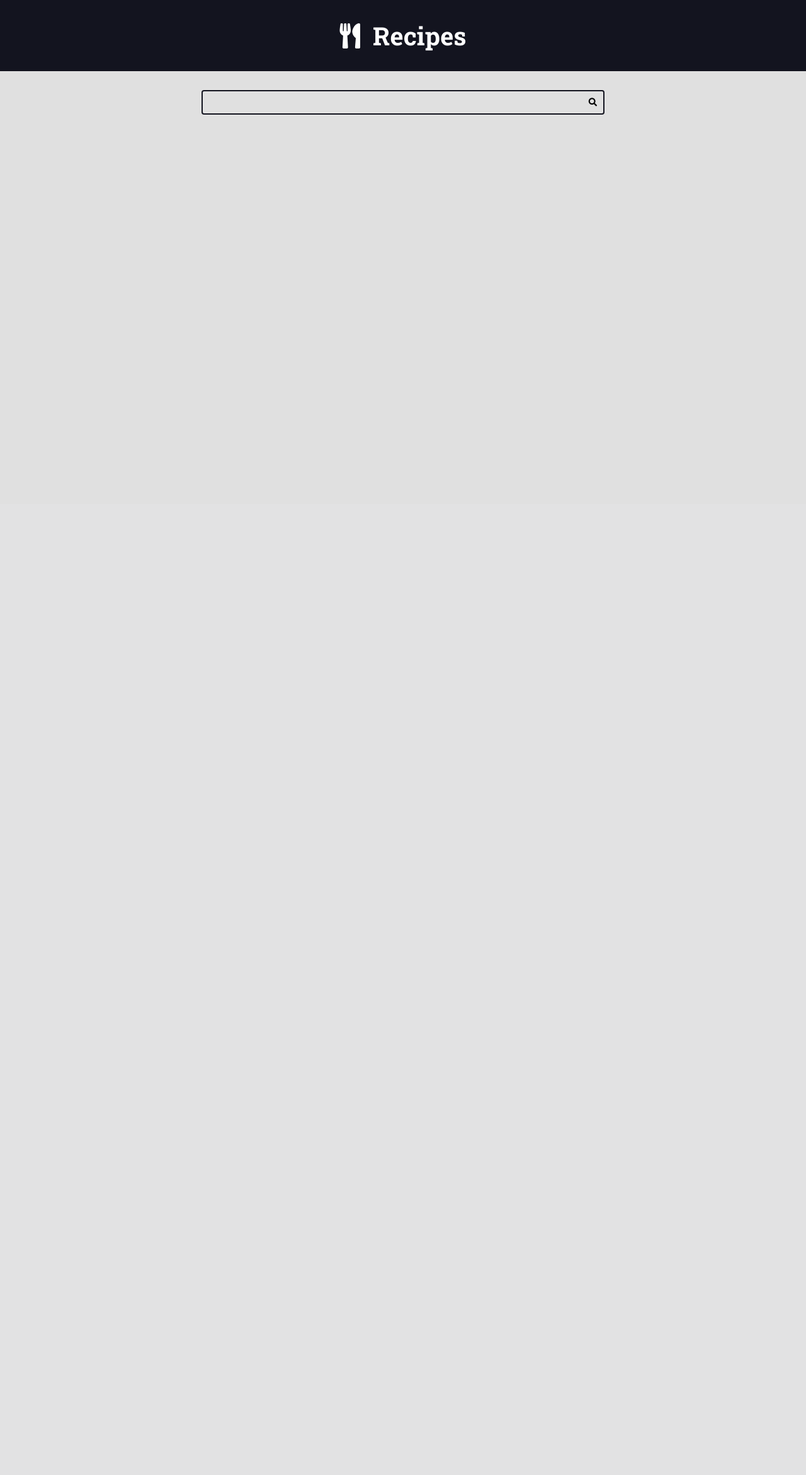
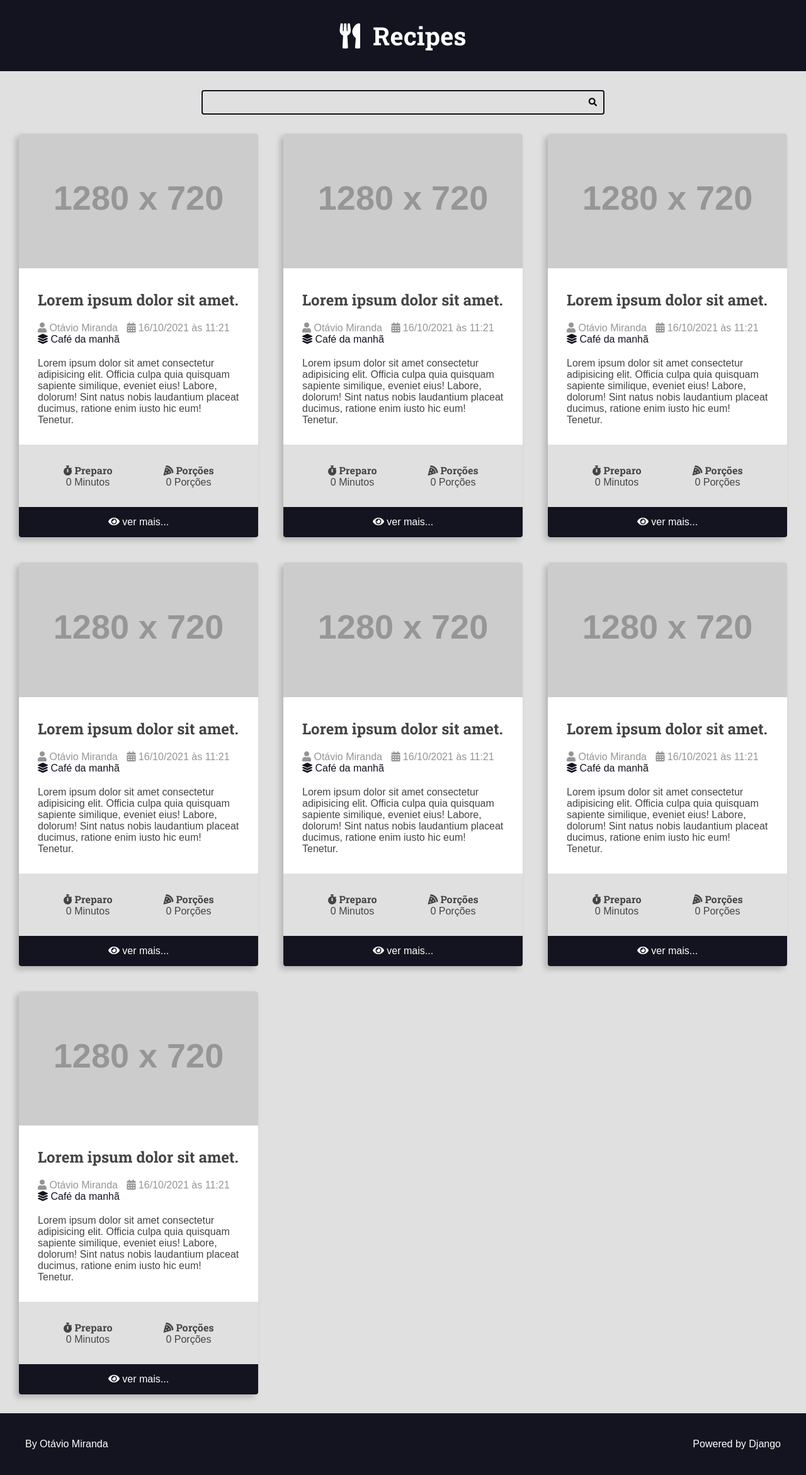
Before and after one commit to ZacariasLima/curso-django-projeto1, a Django app: page / in a window 1280 px wide. Shown: the whole page at 63% size. Before the commit the page ends 182 px from the top, so only its background shows below. Run offline with Django 5.2, Linux system fonts and the light colour scheme; grey boxes labelled with a size stand in for pictures from a placeholder-image service; some libraries are stand-ins or nearby versions.

Commit message:
Class 35 - Main grid, itens and main footer.

```diff
--- a/recipes/templates/recipes/pages/home.html
+++ b/recipes/templates/recipes/pages/home.html
@@ -1,18 +1,26 @@
 <!-- Arquivo Base da Home Page -->
-{% include "Recipes/partials/head.html" %}
+
+{% include "Recipes/partials/head.html" %}  <!-- Inclusão da HEAD do html -->
 
 <body>
-    {% include "Recipes/partials/header.html" %}
+    {% include "Recipes/partials/header.html" %} <!-- Inclusão do Cabeçalho -->
 
-    <!-- Formulário de Pesquisa -->
-    <div class="search-container">
-        <div class="container">
-            <form action="" class="search-form">
-                <input type="search" class= "search-input" name="search">
-                <button type="submit" class= "search-button"><i class="fas fa-search"></i></button>
-            </form>
+    {% include "Recipes/partials/search.html" %} <!-- Inclusão da barra de busca -->
+
+    <main class="main-content-container">
+        <div class="main-content main-content-list container">
+            {% include "Recipes/partials/recipe_item.html" %} <!-- Inclusão do item da lista -->
+            {% include "Recipes/partials/recipe_item.html" %} <!-- Inclusão do item da lista -->
+            {% include "Recipes/partials/recipe_item.html" %} <!-- Inclusão do item da lista -->
+            {% include "Recipes/partials/recipe_item.html" %} <!-- Inclusão do item da lista -->
+            {% include "Recipes/partials/recipe_item.html" %} <!-- Inclusão do item da lista -->
+            {% include "Recipes/partials/recipe_item.html" %} <!-- Inclusão do item da lista -->
+            {% include "Recipes/partials/recipe_item.html" %} <!-- Inclusão do item da lista -->
+
         </div>
-    </div>
+    </main>
+
+    {% include "Recipes/partials/footer.html" %}
 </body>
 
 </html>
--- /dev/null
+++ b/recipes/templates/recipes/partials/footer.html
@@ -0,0 +1,9 @@
+<footer class="main-footer">
+    <div class="developer">
+      <a href="https://www.otaviomiranda.com.br/" target="_blank" rel="noreferrer noopener">By Otávio Miranda</a>
+    </div>
+
+    <div class="powered">
+      <a href="https://www.djangoproject.com/" target="_blank" rel="noreferrer noopener">Powered by Django</a>
+    </div>
+  </footer>
--- a/recipes/templates/recipes/partials/head.html
+++ b/recipes/templates/recipes/partials/head.html
@@ -86,6 +86,7 @@
             font-size: 1.6rem;
             font-family: var(--font-primary);
             background: var(--color-gray-1);
+            color: var(--color-dark-text);
         }
 
         h1,
@@ -169,5 +170,123 @@
         .search-form:focus-within .search-button {
             color: var(--color-primary);
         }
+
+        /* Config do Grid da página */
+        .main-content {
+            padding-top: 0;
+        }
+
+        .main-content-list {
+            display: grid;
+            grid-template-columns: repeat(auto-fit, minmax(34rem, 1fr));
+            /*Mudar pra 340 pix se der erro no tamanho*/
+            gap: var(--spacing-gutter-large);
+        }
+
+        /* Card do recipe */
+        .recipe {
+            background: var(--color-white);
+            box-shadow: -0.5rem .5rem 1rem rgba(0, 0, 0, .2);
+            transform: scale(1);
+            transition: all 300ms ease-in-out;
+            border-radius: .4rem;
+            overflow: hidden;
+        }
+
+        .recipe img {
+            max-width: 100%;
+        }
+
+        /* Lista e detalhes da receita */
+        .recipe-list-item {
+            max-width: 64rem;
+        }
+
+        .recipe-list-item:hover {
+            transform: scale(1.02);
+            box-shadow: -0.8rem 0.8rem 1.8rem rgba(0, 0, 0, .25);
+        }
+
+        .recipe-title-container {
+            padding: var(--spacing-gutter-medium);
+            padding-bottom: 2rem;
+        }
+
+        .recipe-author {
+            padding: 0 var(--spacing-gutter-medium);
+        }
+
+        .recipe-author a {
+            color: var(--color-primary-dark);
+            transition: all 300ms ease-in-out;
+            text-decoration: none;
+        }
+
+        .recipe-author a:hover {
+            color: var(--color-primary-dark-hover);
+        }
+
+        .recipe-author-item {
+            color: var(--color-gray-4);
+            margin-right: 1rem;
+        }
+
+        .recipe-content {
+            padding: var(--spacing-gutter-medium);
+            padding-top: 2rem;
+        }
+
+        .recipe-meta-container {
+            display: flex;
+            flex-flow: row wrap;
+            padding: var(--spacing-gutter-medium);
+            background: var(--color-gray-1);
+        }
+
+        .recipe-meta {
+            display: flex;
+            flex-flow: column nowrap;
+            flex-shrink: 1;
+            flex-grow: 1;
+            text-align: center;
+        }
+
+        .recipe-meta-title {
+            font-size: 1.6rem;
+        }
+
+        .recipe-footer a {
+            background: var(--color-primary-dark);
+            display: block;
+            color: var(--color-white);
+            text-decoration: none;
+            text-align: center;
+            padding: 1.5rem var(--spacing-gutter-medium);
+            transition: all 300ms ease-in-out;
+        }
+
+        .recipe-footer a:hover {
+            filter: brightness(2);
+        }
+
+        /*Rodapé da Página*/
+        .main-footer {
+            display: flex;
+            align-items: center;
+            justify-content: space-between;
+            background: var(--color-primary-dark);
+            color: var(--color-white);
+            padding: var(--spacing-gutter-large);
+        }
+
+        .main-footer a {
+            color: var(--color-white);
+            text-decoration: none;
+            transition: all 300ms ease-in-out;
+        }
+
+        .main-footer a:hover {
+            filter: brightness(.8);
+        }
     </style>
 </head>
--- /dev/null
+++ b/recipes/templates/recipes/partials/recipe_item.html
@@ -0,0 +1,55 @@
+<!-- Arquivo dos itens do grid na página inicial -->
+
+<div class="recipe recipe-list-item">
+    <div class="recipe-cover">
+        <img src="https://placehold.co/1280x720/269fe6/png" alt="Temporário">
+    </div>
+
+    <div class="recipe-title-container">
+        <h2 class="recipe-title">Lorem ipsum dolor sit amet.</h2>
+    </div>
+
+    <div class="recipe-author">
+        <span class="recipe-author-item">
+            <i class="fas fa-user"></i>
+            Otávio Miranda
+        </span>
+        <span class="recipe-author-item">
+            <i class="fas fa-calendar-alt"></i>
+            16/10/2021 às 11:21
+        </span>
+        <span class="recipe-author-item">
+            <a href="/recipes/category/cafe-da-manha/">
+                <i class="fas fa-layer-group"></i>
+                <span>Café da manhã</span>
+            </a>
+        </span>
+    </div>
+
+    <div class="recipe-content">
+        <p>Lorem ipsum dolor sit amet consectetur adipisicing elit. Officia culpa quia quisquam sapiente similique, eveniet eius! Labore, dolorum! Sint natus nobis laudantium placeat ducimus, ratione enim iusto hic eum! Tenetur.</p>
+    </div>
+
+    <div class="recipe-meta-container">
+        <div class="recipe-meta recipe-preparation">
+            <h3 class="recipe-meta-title"><i class="fas fa-stopwatch"></i> Preparo</h3>
+            <div class="recipe-meta-text">
+                0 Minutos
+            </div>
+        </div>
+        <div class="recipe-meta recipe-servings">
+            <h3 class="recipe-meta-title"><i class="fas fa-pizza-slice"></i> Porções</h3>
+            <div class="recipe-meta-text">
+                0 Porções
+            </div>
+        </div>
+    </div>
+
+    <footer class="recipe-footer">
+        <a class="recipe-read-more button button-dark button-full-width" href="/recipes/3/">
+            <i class="fas fa-eye"></i>
+            <span>ver mais...</span>
+        </a>
+    </footer>
+
+</div>
--- /dev/null
+++ b/recipes/templates/recipes/partials/search.html
@@ -0,0 +1,10 @@
+<!-- Formulário de Pesquisa -->
+
+<div class="search-container">
+    <div class="container">
+        <form action="" class="search-form">
+            <input type="search" class="search-input" name="search">
+            <button type="submit" class="search-button"><i class="fas fa-search"></i></button>
+        </form>
+    </div>
+</div>
```
Also changed, not shown: patch_notes.txt (+7 -0 lines).
